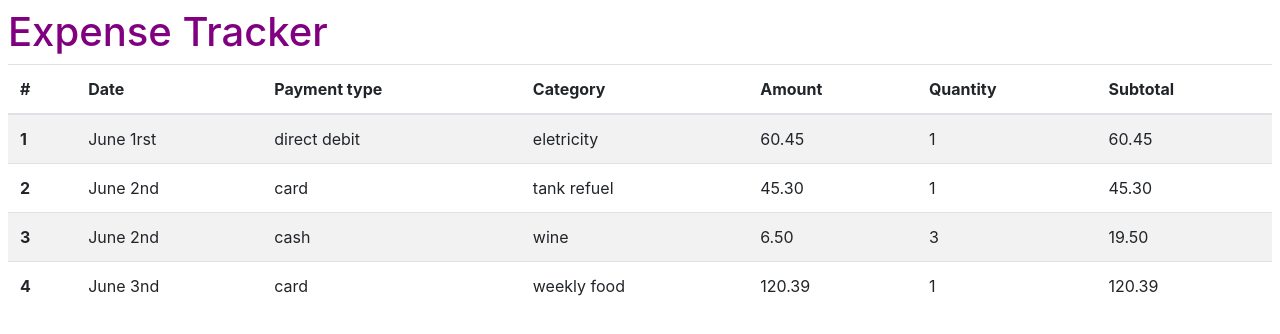
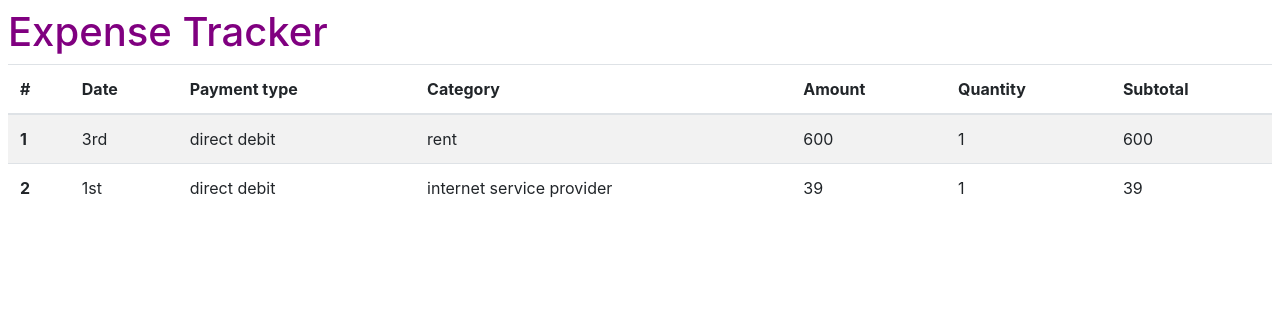
Before and after one commit to sandix34/Expense-Tracker, a Svelte app: page / in a window 1280 px wide. Shown: the top 334 px of the page. Built offline with nearby package versions, Linux system fonts and the light colour scheme.

Commit message:
Utiliser des données du store en les passant en tant que props

```diff
--- a/src/App.svelte
+++ b/src/App.svelte
@@ -1,13 +1,20 @@
 <script>
-import ExpenseTable from './components/ExpenseTable.svelte';
-	export let title;
+  import ExpenseTable from "./components/ExpenseTable.svelte";
+  import store from "./store/ExpenseStore.js";
+
+  export let title;
+  let expenses = [];
+
+  store.subscribe(data => {
+	  expenses = data;
+  })
 </script>
 
 <style>
-	h1 {
-		color: purple;
-	}
+  h1 {
+    color: purple;
+  }
 </style>
 
 <h1>{title}</h1>
-<ExpenseTable/>
+<ExpenseTable expenses={expenses} />
--- a/src/components/ExpenseTable.svelte
+++ b/src/components/ExpenseTable.svelte
@@ -1,6 +1,11 @@
-<script></script>
+<script>
+  export let expenses;
+  console.log("expenses", expenses);
+</script>
 
-<style></style>
+<style>
+
+</style>
 
 <table class="table table-striped">
   <thead>
@@ -15,41 +20,16 @@
     </tr>
   </thead>
   <tbody>
-    <tr>
-      <th scope="row">1</th>
-      <td>June 1rst</td>
-      <td>direct debit</td>
-      <td>eletricity</td>
-      <td>60.45</td>
-      <td>1</td>
-      <td>60.45</td>
-    </tr>
-    <tr>
-      <th scope="row">2</th>
-      <td>June 2nd</td>
-      <td>card</td>
-      <td>tank refuel</td>
-      <td>45.30</td>
-      <td>1</td>
-      <td>45.30</td>
-    </tr>
-    <tr>
-      <th scope="row">3</th>
-      <td>June 2nd</td>
-      <td>cash</td>
-      <td>wine</td>
-      <td>6.50</td>
-      <td>3</td>
-      <td>19.50</td>
-    </tr>
-    <tr>
-      <th scope="row">4</th>
-      <td>June 3nd</td>
-      <td>card</td>
-      <td>weekly food</td>
-      <td>120.39</td>
-      <td>1</td>
-      <td>120.39</td>
-    </tr>
+    {#each expenses as exp}
+      <tr>
+        <th scope="row">{exp.id}</th>
+        <td>{exp.date}</td>
+        <td>{exp.paymentType}</td>
+        <td>{exp.category}</td>
+        <td>{exp.amount}</td>
+        <td>{exp.quantity}</td>
+        <td>{exp.subtotal}</td>
+      </tr>
+    {/each}
   </tbody>
 </table>
--- a/src/store/ExpenseStore.js
+++ b/src/store/ExpenseStore.js
@@ -20,3 +20,5 @@ const store = writable([
         subtotal: 39
     }
 ]);
+
+export default store;
```
Also changed, not shown: 1 other file (tests, documents, lock files or other folders).
